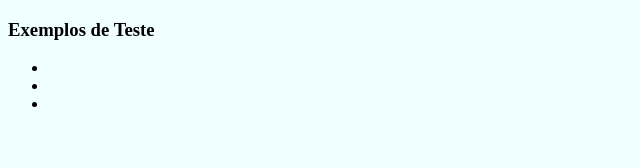
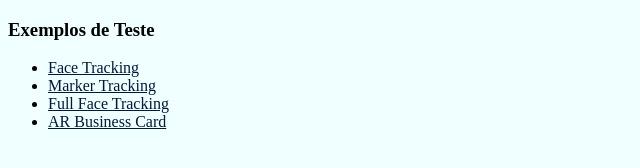
Before and after one commit to fabriciomatsunaga/Web_AR, a plain HTML site: page index.html in a window 1280 px wide. Shown: the whole page, without its empty margins (0-640 px from the left). Drawn offline with Linux system fonts and the light colour scheme.

Commit message:
adicionando o arquivo do card com ar

```diff
--- a/index.html
+++ b/index.html
@@ -1,4 +1,3 @@
-<!DOCTYPE html>
 <!DOCTYPE html>
 <html lang="en">
 
@@ -32,9 +31,10 @@
 <body>
     <h3>Exemplos de Teste</h3>
     <ul>
-        <li><a href="FaceTracking.html"></a></li>
-        <li><a href="MarkerTracking.html"></a></li>
-        <li><a href="fullFaceTracking.html"></a></li>
+        <li><a href="FaceTracking.html">Face Tracking</a></li>
+        <li><a href="MarkerTracking.html">Marker Tracking</a></li>
+        <li><a href="fullFaceTracking.html">Full Face Tracking</a></li>
+        <li><a href="arBusinessCard.html">AR Business Card</a></li>
     </ul>
 </body>
 
```
Also changed, not shown: arBusinessCard.html (added, +22 -0 lines).
